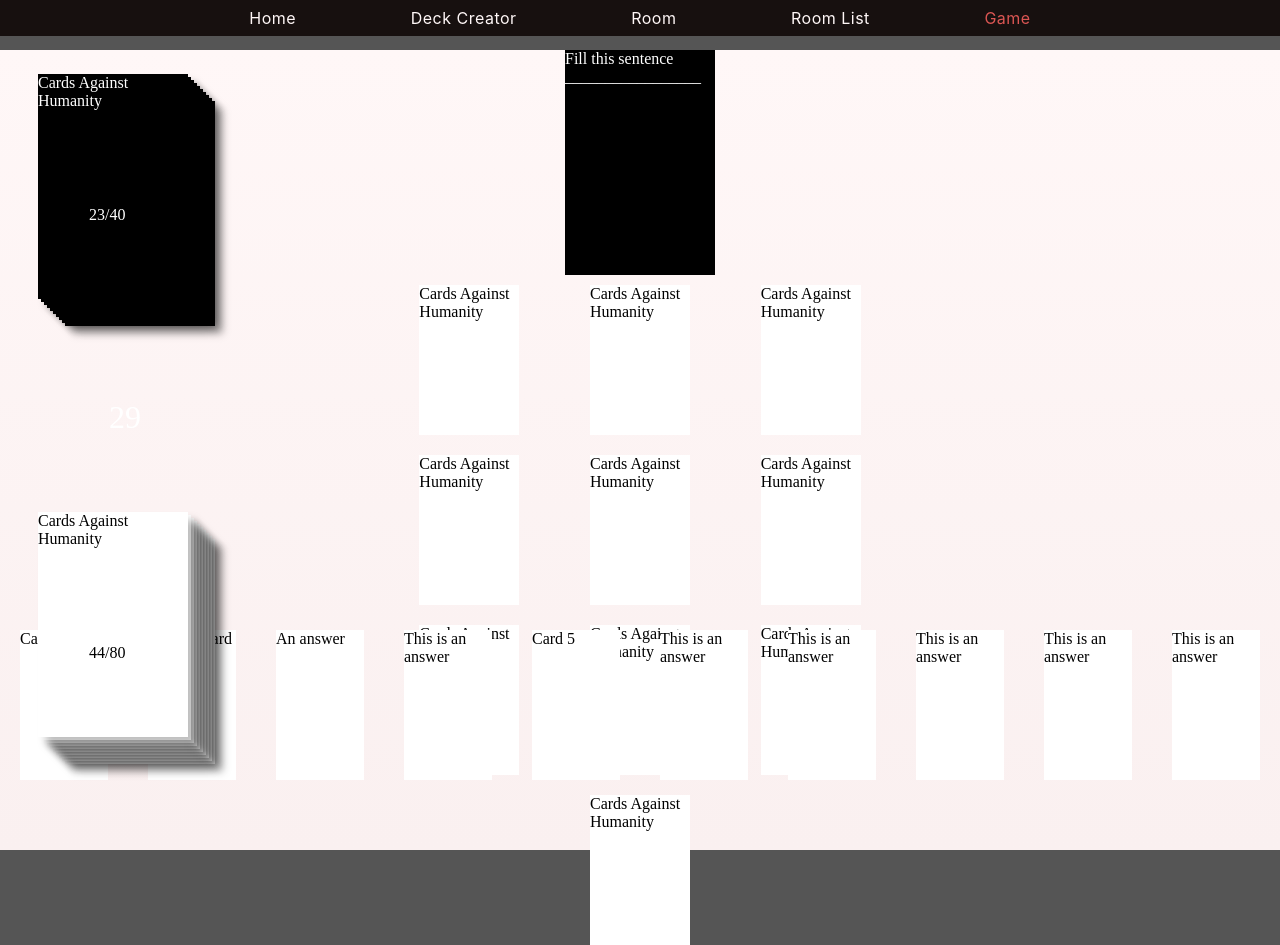
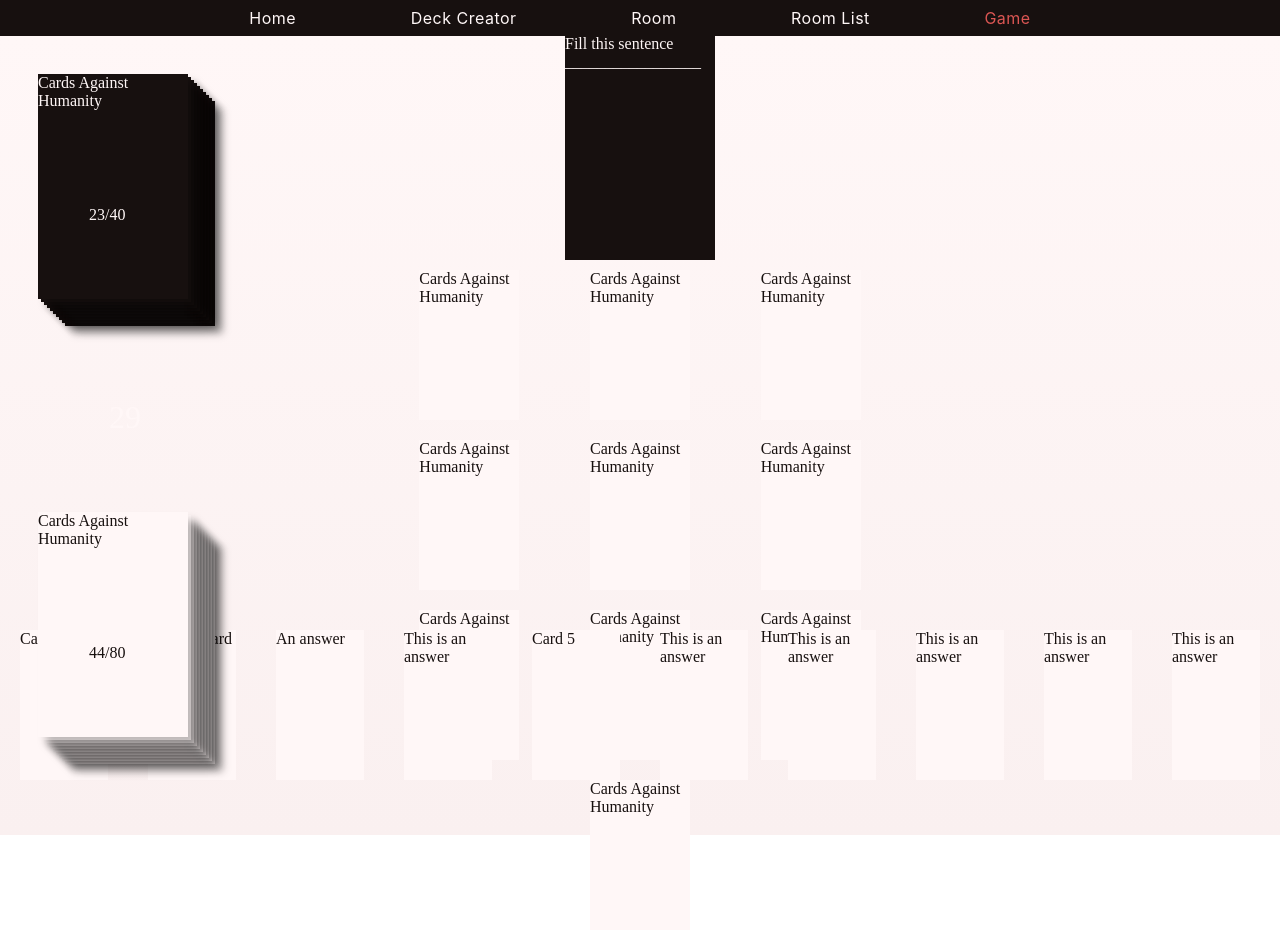
Before and after one commit to jakub-galecki/CAH, a React (Create React App) app in the folder client/: page /game in a window 1280 px wide. Built offline with nearby package versions, Linux system fonts and the light colour scheme.

Commit message:
Refactor game page CSS to SCSS

```diff
--- a/client/src/pages/game/index.jsx
+++ b/client/src/pages/game/index.jsx
@@ -1,4 +1,4 @@
-import './style.css';
+import './style.scss';
 
 import React from 'react';
 
--- a/client/src/pages/game/style.css
+++ b/client/src/pages/game/style.scss
@@ -1,17 +1,19 @@
-body {
-  background-color: #555555;
+@import '../../shared/styles/globals.scss';
+
+.game {
+  margin-top: 35px;
 }
 
 .answer-card {
   width: 100px;
   height: 150px;
-  background-color: white;
+  background-color: $white;
 
   margin: 10px 20px;
-}
 
-.answer-card span {
-  color: black;
+  span {
+    color: $black;
+  }
 }
 
 .cards-in-hand {
@@ -32,11 +34,11 @@ body {
 }
 
 .card-reverse.black {
-  background-color: black;
+  background-color: $black;
 }
 
 .card-reverse.white {
-  background-color: white;
+  background-color: $white;
 }
 
 .deck {
@@ -52,16 +54,16 @@ body {
 }
 
 .deck.black span {
-  color: white;
+  color: $white;
 }
 
 .deck.white span {
-  color: black;
+  color: $black;
 }
 
 .counter {
   font-size: 2rem;
-  color: white;
+  color: $white;
 }
 
 .left-side-panel {
@@ -81,14 +83,13 @@ body {
 .question-card {
   width: 150px;
   height: 225px;
-  background-color: black;
+  background-color: $black;
 
   margin: auto;
-  margin-top: 50px;
-}
 
-.question-card span {
-  color: white;
+  span {
+    color: $white;
+  }
 }
 
 .played-cards {
```
